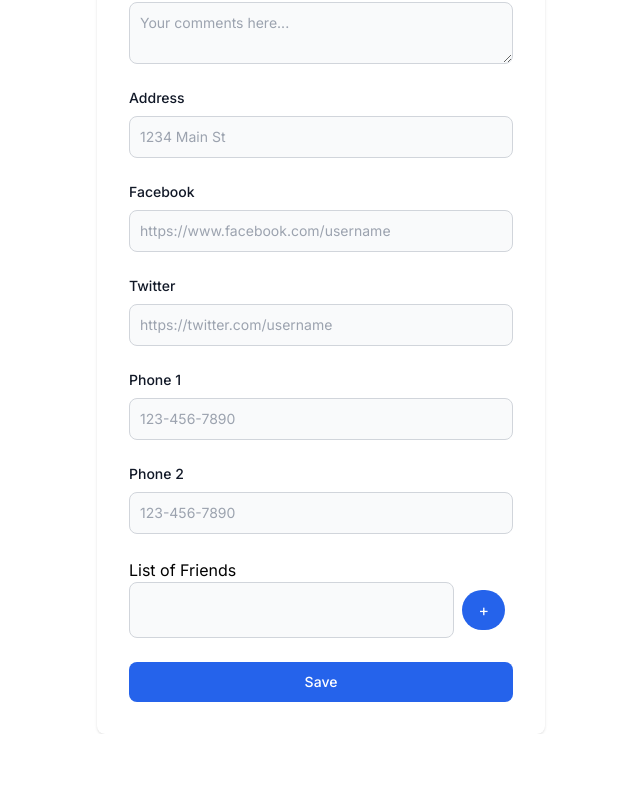
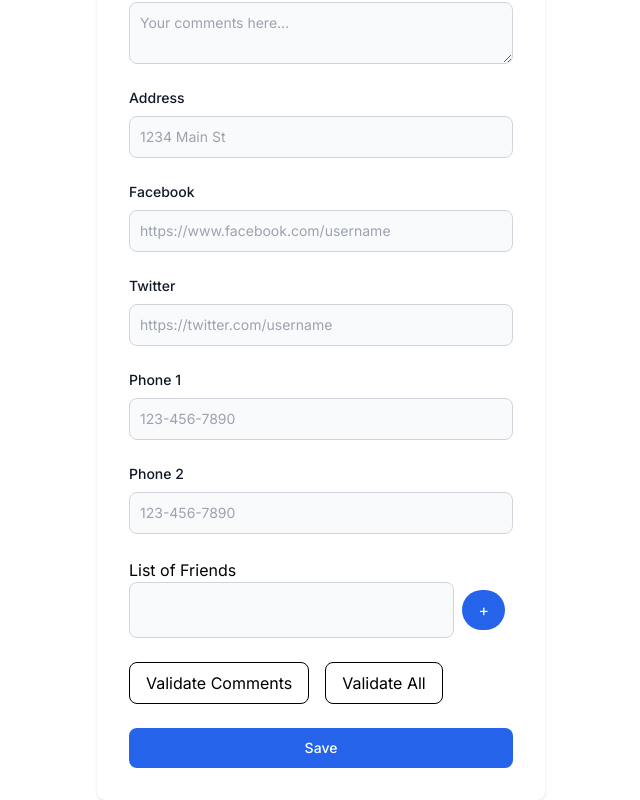
Before and after one commit to AnushkaKohli/Learning-React-Formik, a Next.js app: page / in a window 1280 px wide. Shown: the part 492-1292 px from the top of the page, without its empty margins (319-959 px from the left). Before the commit the page ends 1226 px from the top, so only its background shows below. Built offline with nearby package versions, Linux system fonts and the light colour scheme.

Commit message:
field level validation

```diff
--- a/components/NewForm-formikComp.tsx
+++ b/components/NewForm-formikComp.tsx
@@ -34,7 +34,6 @@ const validationSchema = Yup.object({
         .matches(/[0-9]/, "Password must contain at least one number")
         .matches(/[@$!%*?&]/, "Password must contain at least one special character")
         .required("Required"),
-    comments: Yup.string().required("Required"),
     address: Yup.string().required("Required"),
     socials: Yup.object({
         facebook: Yup.string().required("Required"),
@@ -42,13 +41,26 @@ const validationSchema = Yup.object({
     }).required("Required"),
 });
 
+const validateComments = (value: string) => {
+    let error;
+    if (!value) {
+        error = "Required";
+    }
+    return error;
+}
+
 const NewForm_formikComp = () => {
     return (
         <Formik
             initialValues={initialValues}
             validationSchema={validationSchema}
+            // validateOnBlur={false}
+            // validateOnChange={false}
             onSubmit={onSubmit}
         >
+            {
+                (formik) => {
+                    return (
                         <Form className="space-y-4 md:space-y-6">
                             <div>
                                 <label
@@ -110,6 +122,7 @@ const NewForm_formikComp = () => {
                                     id="comments"
                                     name="comments"
                                     placeholder="Your comments here..."
+                                    validate={validateComments}
                                     className="formInput"
                                 />
                                 <ErrorMessage name="comments">
@@ -128,7 +141,7 @@ const NewForm_formikComp = () => {
                                 <FastField name="address">
                                     {
                                         (props: any) => {
-                                console.log("FieldProps: ", props);
+                                            // console.log("FieldProps: ", props);
                                             const { field, form, meta } = props;
                                             return (
                                                 <div>
@@ -225,6 +238,8 @@ const NewForm_formikComp = () => {
                                             const { push, remove, form } = fieldArrayProps;
                                             const { values } = form;
                                             const { friends } = values;
+                                            // To check when form validation runs
+                                            // console.log("Form errors: ", form.errors)
                                             return (
                                                 <div className="flex flex-col gap-4">
                                                     {
@@ -258,6 +273,28 @@ const NewForm_formikComp = () => {
                                     }
                                 </FieldArray>
                             </div>
+
+                            <button type="button" onClick={() => {
+                                formik.setFieldTouched("comments")
+                                formik.validateField("comments")
+                            }
+                            } className="rounded-lg border border-black px-4 py-2 mr-4">Validate Comments</button>
+
+                            <button type="button" onClick={() => {
+                                formik.setTouched({
+                                    name: true,
+                                    email: true,
+                                    password: true,
+                                    comments: true,
+                                    address: true,
+                                    socials: {
+                                        facebook: true,
+                                        twitter: true,
+                                    },
+                                })
+                                formik.validateForm()
+                            }} className="rounded-lg border border-black px-4 py-2">Validate All</button>
+
                             <button
                                 type="submit"
                                 className="w-full text-white bg-blue-600 hover:bg-blue-700 focus:ring-4 focus:outline-none focus:ring-blue-300 font-medium rounded-lg text-sm px-5 py-2.5 text-center dark:bg-blue-600 dark:hover:bg-blue-700 dark:focus:ring-blue-800"
@@ -265,6 +302,10 @@ const NewForm_formikComp = () => {
                                 Save
                             </button>
                         </Form>
+                    )
+                }
+            }
+
         </Formik>
     );
 }
```
Also changed, not shown: 1 other file (tests, documents, lock files or other folders). Lines whose indentation alone changed are shown as unchanged.
